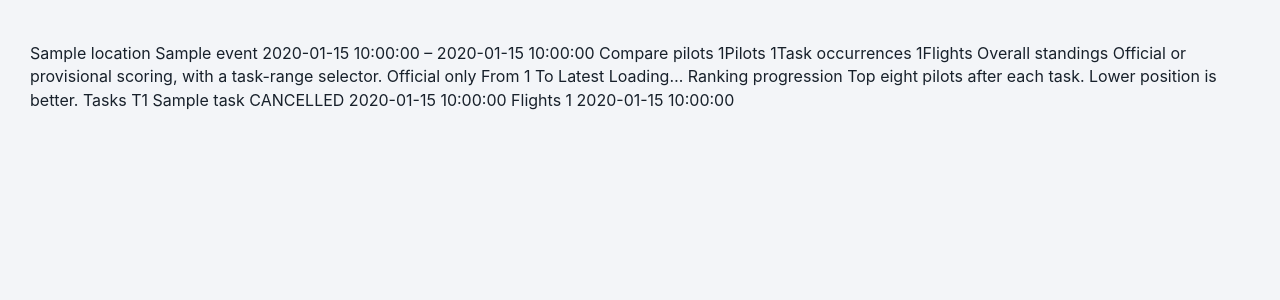
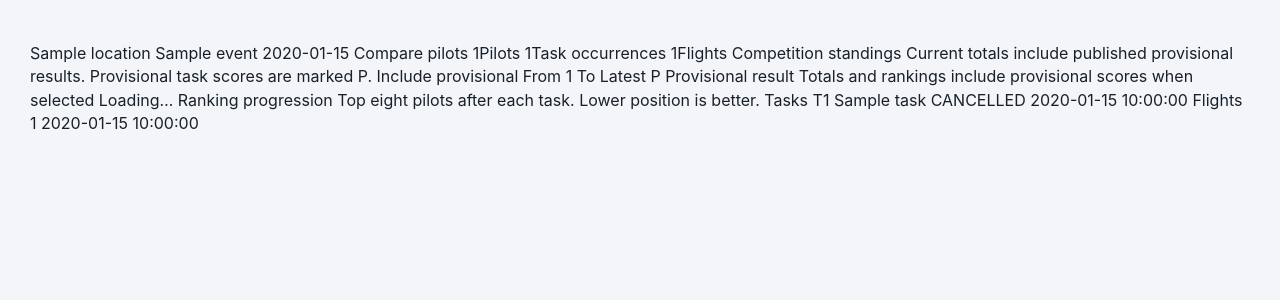
Before and after one commit to Jimmy-thom/balloon-competition-results, a Flask app: template templates/event.html in a window 1280 px wide. Shown: the part 73-373 px from the top of the page. Run offline with Flask 3, Linux system fonts and the light colour scheme; the template is opened without the code that fills it: most values are stand-ins (such as "Sample title", 1, 10 or a date in 2020).

Commit message:
Update event.html

```diff
--- a/templates/event.html
+++ b/templates/event.html
@@ -1,21 +1,23 @@
 {% extends 'base.html' %} {% block title %}{{event.title}}{% endblock %} {% block content %}
 {{event.location}}
 {{event.title}}
-{{event.start_date}} – {{event.end_date}}
+{{event.dates}}
 
 Compare pilots
 {{pilot_count}}Pilots
 {{tasks|length}}Task occurrences
 {{flights|length}}Flights
-Overall standings
-Official or provisional scoring, with a task-range selector.
+Competition standings
+Current totals include published provisional results. Provisional task scores are marked P.
 
 
-Official only
+Include provisional
  From
 1
  To
 Latest
+P Provisional result
+Totals and rankings include provisional scores when selected
 Loading…
 Ranking progression
 Top eight pilots after each task. Lower position is better.
```
